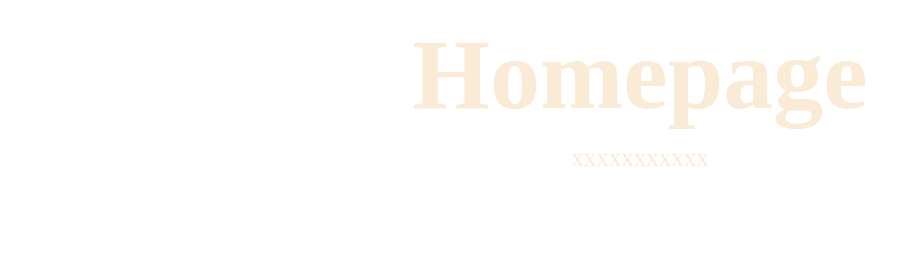
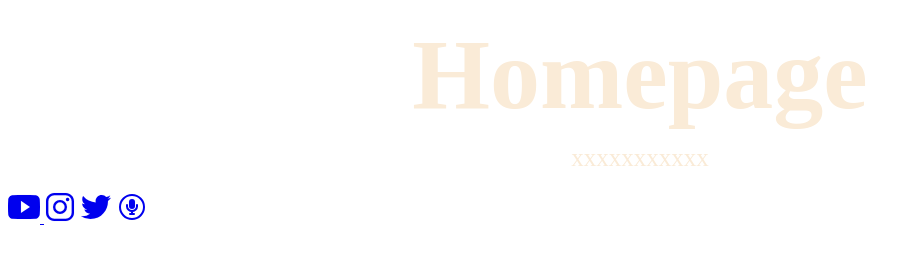
Before and after one commit to roberttyann/theroomiez, a plain HTML site: page index.html in a window 1280 px wide. Shown: the whole page, without its empty margins (0-920 px from the left). Drawn offline with nearby package versions, Linux system fonts and the light colour scheme.

Commit message:
Update index.html

```diff
--- a/index.html
+++ b/index.html
@@ -2,7 +2,7 @@
 
 <html lang="en">
     <head>
-        <meta charset="UTF-8">
+        <meta charset="UTF-8" href="style.css">
         <title> The Roomiez Podcast</title>
         <link rel="stylesheet">
     </head>
@@ -11,3 +11,13 @@
         <h1 style= "font-size: 100px; color: antiquewhite;">Homepage</h1>
         <p style= "font-size: 25px; color:antiquewhite;"> xxxxxxxxxxx</p>
     </div1>
+
+    <div id="logo">
+            <a href="https:youtube.com"> <ion-icon name="logo-youtube" size= "large"> </ion-icon> </a>
+            <a href="https:instagram.com"><ion-icon name="logo-instagram" size= "large" ></ion-icon></a>
+            <a href="https:Twitter.com"> <ion-icon name="logo-twitter" size= "large" ></ion-icon></a>
+            <a href="https:spotify.com"> <ion-icon name="mic-circle-outline" size = "large"></ion-icon> </a>
+    </div>
+    <script type="module" src="https://unpkg.com/ionicons@7.1.0/dist/ionicons/ionicons.esm.js"></script>
+    <script nomodule src="https://unpkg.com/ionicons@7.1.0/dist/ionicons/ionicons.js"></script>
+</html>
```
